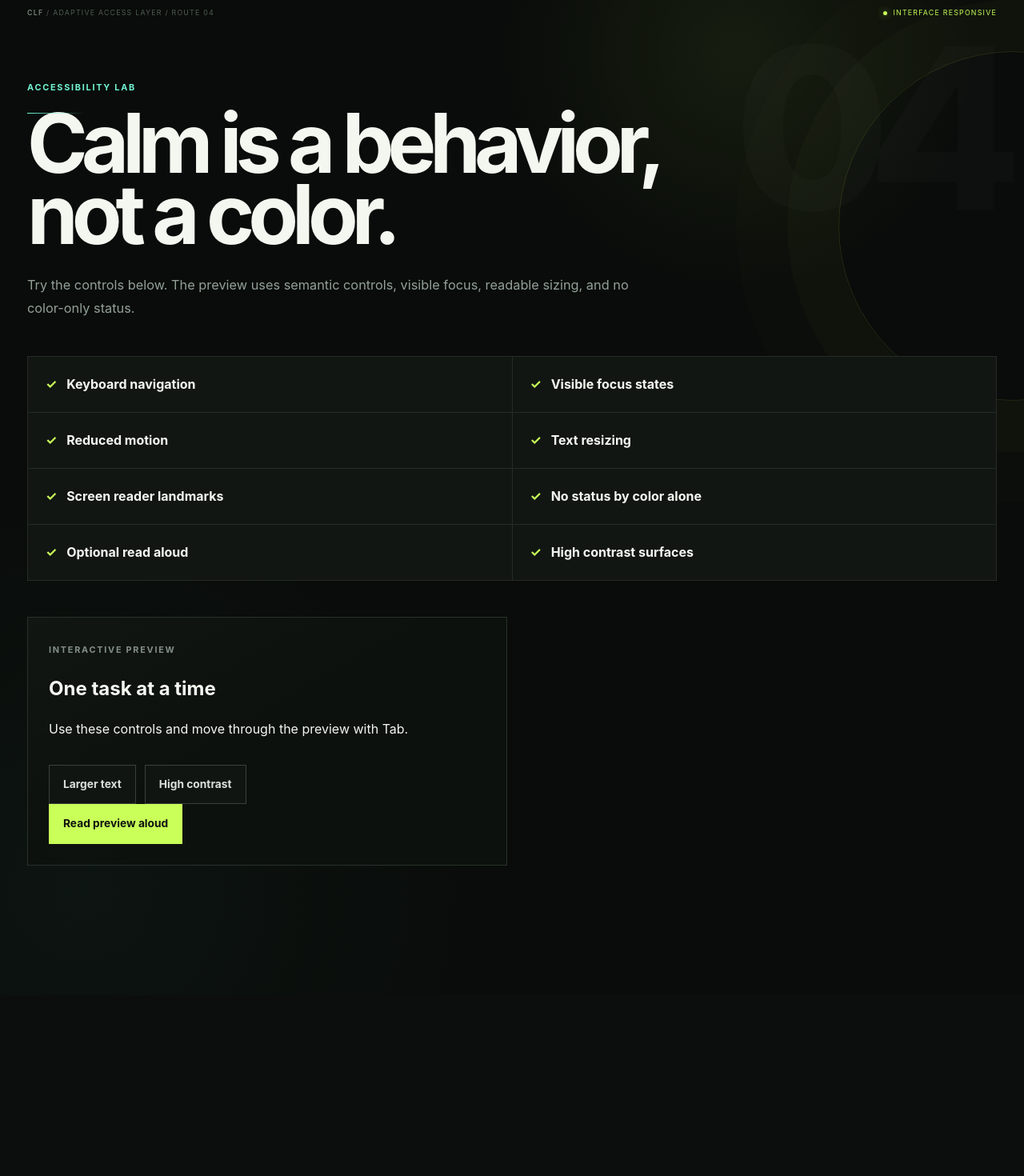
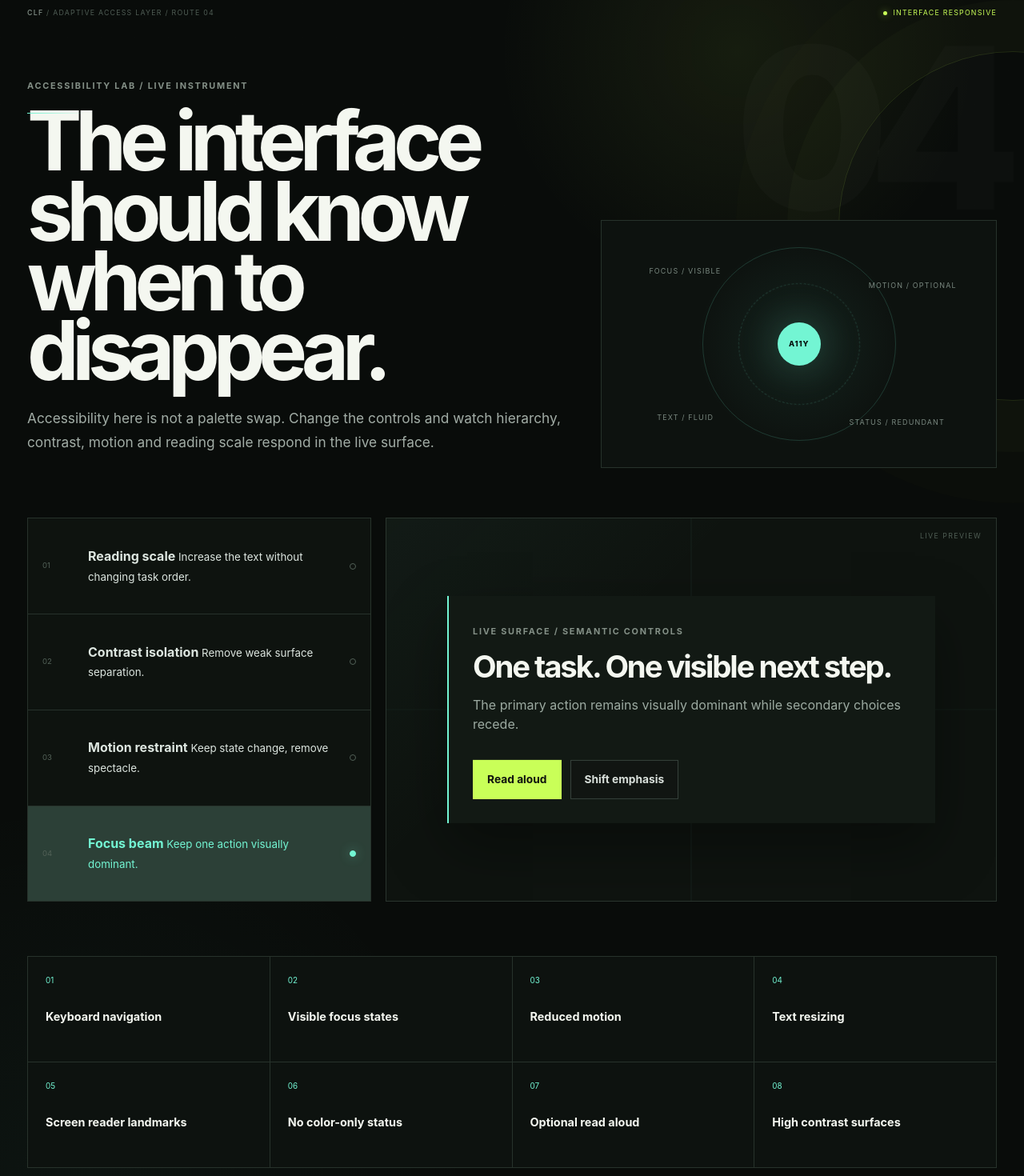
Before and after one commit to ahpa5246-lgtm/cognitive-load-firewall, a Next.js app: page /accessibility in a window 1280 px wide. Shown: the part 80-1550 px from the top of the page at 80% size. Before the commit the page ends 1324 px from the top, so only its background shows below. Built offline with nearby package versions, Linux system fonts and the light colour scheme.

Commit message:
feat: redesign accessibility as interactive instrument

```diff
--- a/app/accessibility/page.tsx
+++ b/app/accessibility/page.tsx
@@ -1,4 +1,74 @@
 "use client";
+
 import { useState } from "react";
 import { Shell } from "@/app/ui";
-export default function AccessibilityPage() { const [large, setLarge] = useState(false); const [contrast, setContrast] = useState(false); return <Shell><section className="narrow"><div className="eyebrow">Accessibility lab</div><h1>Calm is a behavior, not a color.</h1><p className="lede">Try the controls below. The preview uses semantic controls, visible focus, readable sizing, and no color-only status.</p><div className="support-grid">{["Keyboard navigation", "Visible focus states", "Reduced motion", "Text resizing", "Screen reader landmarks", "No status by color alone", "Optional read aloud", "High contrast surfaces"].map(item => <div className="support-item" key={item}><span aria-hidden="true">✓</span><strong>{item}</strong></div>)}</div><section className={`panel preview ${large ? "large-preview" : ""} ${contrast ? "high-contrast" : ""}`}><span className="label">Interactive preview</span><h2>One task at a time</h2><p>Use these controls and move through the preview with Tab.</p><div className="actions"><button className="secondary" onClick={() => setLarge(!large)} aria-pressed={large}>Larger text</button><button className="secondary" onClick={() => setContrast(!contrast)} aria-pressed={contrast}>High contrast</button></div><button className="primary" onClick={() => window.speechSynthesis?.speak(new SpeechSynthesisUtterance("One task at a time."))}>Read preview aloud</button></section></section></Shell>; }
+
+const capabilities = [
+  "Keyboard navigation",
+  "Visible focus states",
+  "Reduced motion",
+  "Text resizing",
+  "Screen reader landmarks",
+  "No color-only status",
+  "Optional read aloud",
+  "High contrast surfaces",
+];
+
+export default function AccessibilityPage() {
+  const [large, setLarge] = useState(false);
+  const [contrast, setContrast] = useState(false);
+  const [reduced, setReduced] = useState(false);
+  const [focusMode, setFocusMode] = useState(true);
+
+  return (
+    <Shell>
+      <section className="access-hero">
+        <div>
+          <div className="eyebrow">Accessibility lab / live instrument</div>
+          <h1>The interface should know when to disappear.</h1>
+          <p className="lede">Accessibility here is not a palette swap. Change the controls and watch hierarchy, contrast, motion and reading scale respond in the live surface.</p>
+        </div>
+        <div className="access-orbit" aria-hidden="true">
+          <div className="access-core">A11Y</div>
+          <span>FOCUS / VISIBLE</span>
+          <span>MOTION / OPTIONAL</span>
+          <span>TEXT / FLUID</span>
+          <span>STATUS / REDUNDANT</span>
+        </div>
+      </section>
+
+      <section className="access-lab-grid" aria-label="Interactive accessibility laboratory">
+        <div className="access-matrix" role="group" aria-label="Preview controls">
+          <button className={`access-control ${large ? "active" : ""}`} onClick={() => setLarge(!large)} aria-pressed={large}>
+            <span className="control-index">01</span><span><strong>Reading scale</strong><small> Increase the text without changing task order.</small></span><i className="control-state" aria-hidden="true" />
+          </button>
+          <button className={`access-control ${contrast ? "active" : ""}`} onClick={() => setContrast(!contrast)} aria-pressed={contrast}>
+            <span className="control-index">02</span><span><strong>Contrast isolation</strong><small> Remove weak surface separation.</small></span><i className="control-state" aria-hidden="true" />
+          </button>
+          <button className={`access-control ${reduced ? "active" : ""}`} onClick={() => setReduced(!reduced)} aria-pressed={reduced}>
+            <span className="control-index">03</span><span><strong>Motion restraint</strong><small> Keep state change, remove spectacle.</small></span><i className="control-state" aria-hidden="true" />
+          </button>
+          <button className={`access-control ${focusMode ? "active" : ""}`} onClick={() => setFocusMode(!focusMode)} aria-pressed={focusMode}>
+            <span className="control-index">04</span><span><strong>Focus beam</strong><small> Keep one action visually dominant.</small></span><i className="control-state" aria-hidden="true" />
+          </button>
+        </div>
+
+        <div className="access-live-canvas">
+          <article className={`access-live-card ${large ? "large" : ""} ${contrast ? "contrast" : ""} ${reduced ? "reduced" : ""}`}>
+            <span className="label">Live surface / semantic controls</span>
+            <h2>One task. One visible next step.</h2>
+            <p>{focusMode ? "The primary action remains visually dominant while secondary choices recede." : "All controls retain labels, focus states and keyboard access even when emphasis is neutral."}</p>
+            <div className="actions">
+              <button className="primary" onClick={() => window.speechSynthesis?.speak(new SpeechSynthesisUtterance("One task. One visible next step."))}>Read aloud</button>
+              <button className="secondary" onClick={() => setFocusMode(!focusMode)}>Shift emphasis</button>
+            </div>
+          </article>
+        </div>
+      </section>
+
+      <section className="access-capabilities" aria-label="Accessibility capabilities">
+        {capabilities.map((item, index) => <div className="access-capability" key={item}><span>{String(index + 1).padStart(2, "0")}</span><strong>{item}</strong></div>)}
+      </section>
+    </Shell>
+  );
+}
```
